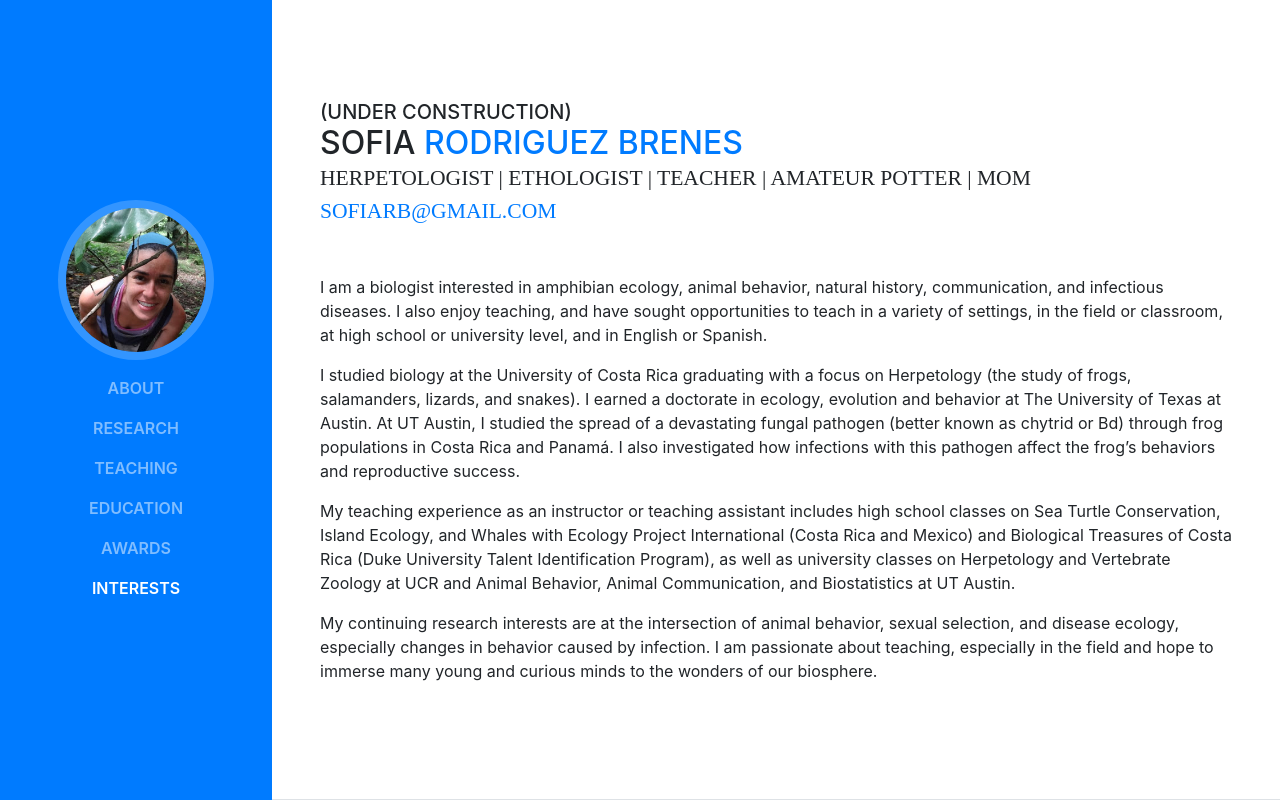
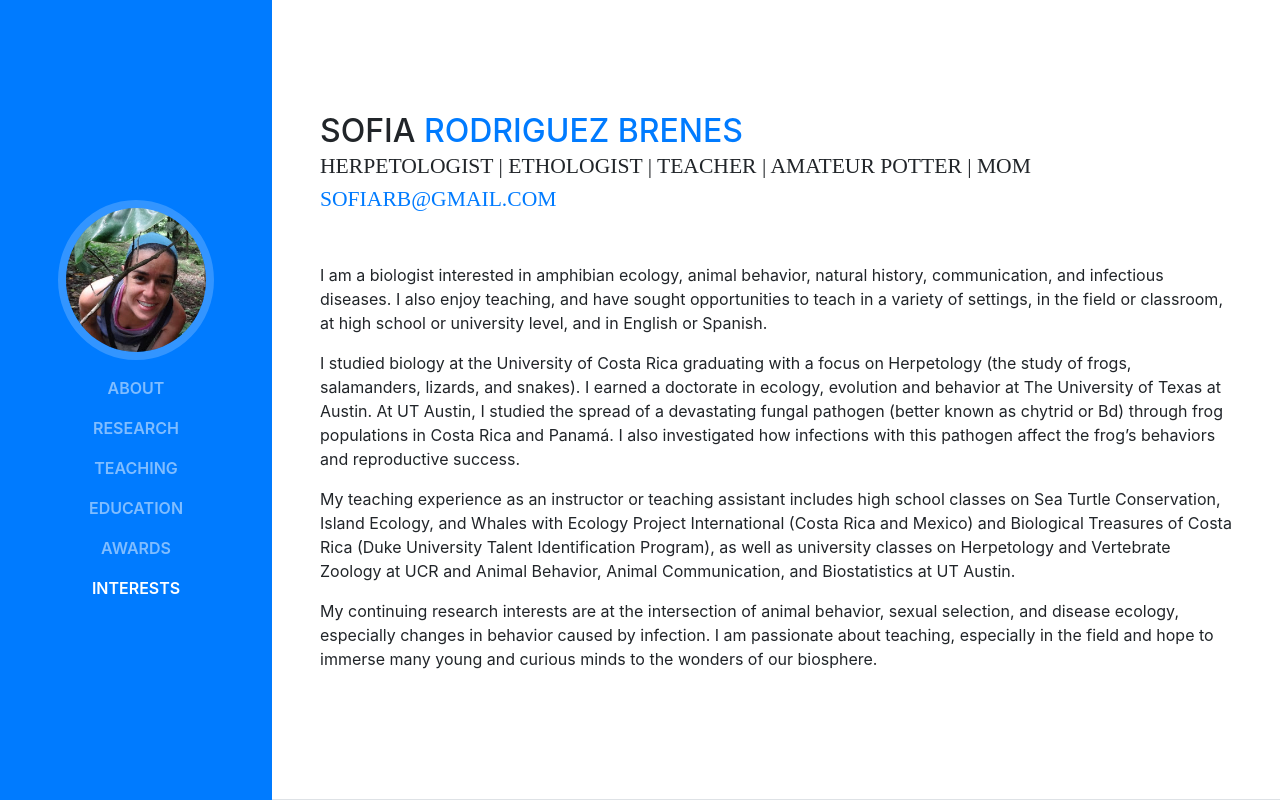
Before and after one commit to sofrog/sofrog, a website with bundled scripts: page index.html in a window 1280 px wide. Shown: the top 800 px of the page. Built offline with nearby package versions, Linux system fonts and the light colour scheme; a web font is replaced by a local one.

Commit message:
Update index.html

```diff
--- a/index.html
+++ b/index.html
@@ -65,7 +65,6 @@
 
       <section class="resume-section p-3 p-lg-5 d-flex d-column" id="about">
         <div class="my-auto">
-          <h5 class="mb-0">(under construction)</h2>
           <h2 class="mb-0">Sofia
             <span class="text-primary">Rodriguez Brenes</span>
           </h2>
```
